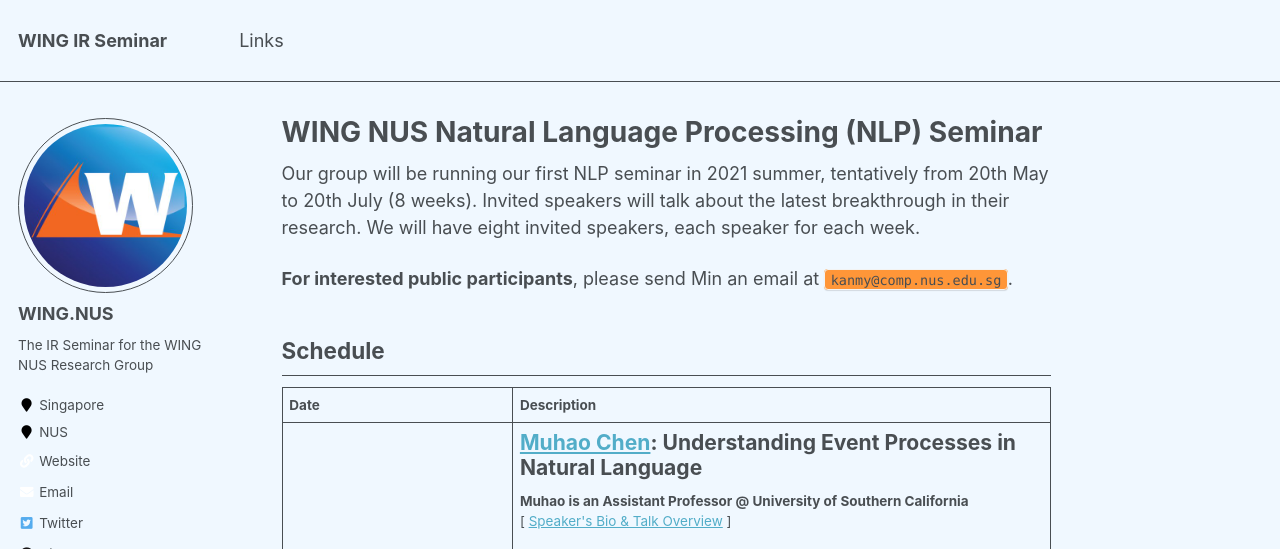
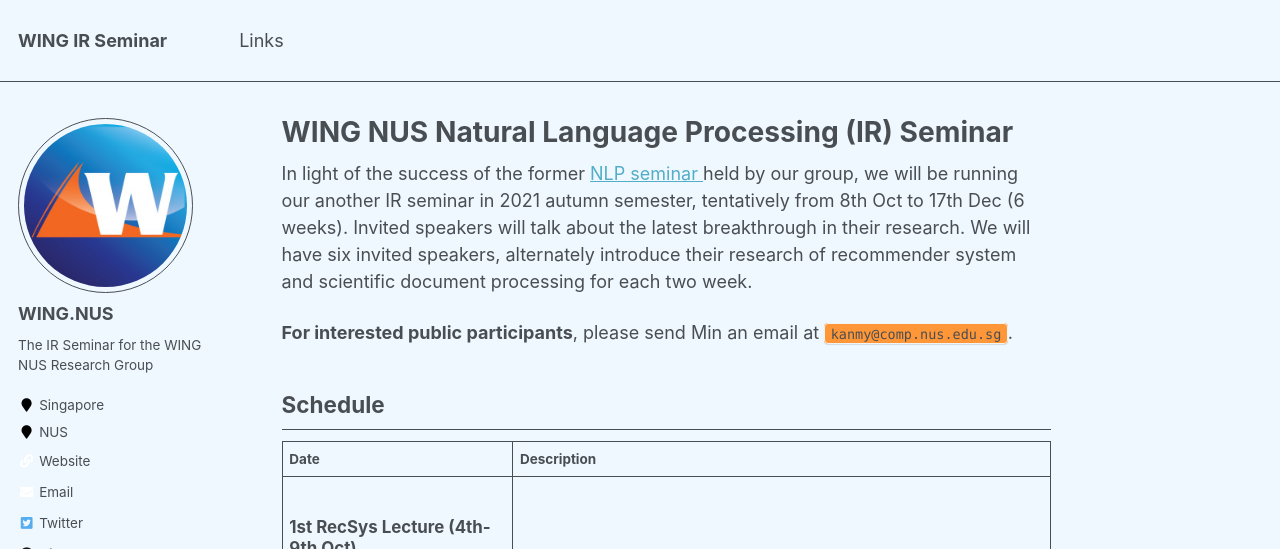
Before and after one commit to WING-NUS/ir-seminar, a Jekyll site: the page built from _pages/about.md, in a window 1280 px wide and 1400 px high. Shown: the top 549 px of the window. Built offline with Jekyll 4.4.1, drawn with Linux system fonts in a browser that asks for light colours; some of the changed text lies outside the part shown; grey boxes are pictures that could not be loaded.

Commit message:
update main page

````diff
--- a/_pages/about.md
+++ b/_pages/about.md
@@ -1,12 +1,12 @@
 ---
 permalink: /
-title: "WING NUS Natural Language Processing (NLP) Seminar"
+title: "WING NUS Natural Language Processing (IR) Seminar"
 author_profile: true
 redirect_from:
   - /about/
   - /about.html
 ---
-Our group will be running our first NLP seminar in 2021 summer, tentatively from 20th May to 20th July (8 weeks). Invited speakers will talk about the latest breakthrough in their research. We will have eight invited speakers, each speaker for each week.
+In light of the success of the former <a href="https://wing-nus.github.io/nlp-seminar/"> NLP seminar </a> held by our group, we will be running our another IR seminar in 2021 autumn semester, tentatively from 8th Oct to 17th Dec (6 weeks). Invited speakers will talk about the latest breakthrough in their research. We will have six invited speakers, alternately introduce their research of recommender system and scientific document processing for each two week.
 
 **For interested public participants**, please send Min an email at ```kanmy@comp.nus.edu.sg```.
 
@@ -21,186 +21,132 @@ Our group will be running our first NLP seminar in 2021 summer, tentatively from
   Use this first row as an exemplar.  You can get the Youtube offsets for each segment by using the share button and checking the "start at" checkbox and then pasting it.  The t parameter is the number of second from the start of the video.
  ************************************************** -->
 <tr>
-  <td><h2>10:00 AM May 27th SGT</h2><br/><a href="https://www.timeanddate.com/time/zones/sgt">When is SGT?</a>
+  <td><h2>1st RecSys Lecture (4th-9th Oct)</h2><br/><a href="https://www.timeanddate.com/time/zones/sgt">When is SGT?</a>
   </td>
 
   <td>
-    <h1><a href="https://muhaochen.github.io/">Muhao Chen</a>: Understanding Event Processes in Natural Language</h1>
-    <strong>Muhao is an Assistant Professor @ University of Southern California</strong>
-  <p>
-    [&nbsp;<a href="https://wing-nus.github.io/nlp-seminar/speaker-muhao">Speaker's Bio & Talk Overview</a>&nbsp;]
-  </p>
+      <!-- <h1><a href="https://muhaochen.github.io/">Muhao Chen</a>: Understanding Event Processes in Natural Language</h1>
+      <strong>Muhao is an Assistant Professor @ University of Southern California</strong>
+        <p>
+          [&nbsp;<a href="https://wing-nus.github.io/nlp-seminar/speaker-muhao">Speaker's Bio & Talk Overview</a>&nbsp;]
+        </p>
 
-  <p>
-    <iframe width="560" height="315" src="https://www.youtube.com/embed/SsVhzeT5VmA" frameborder="0" allow="autoplay; encrypted-media" allowfullscreen></iframe>
-  </p>
+        <p>
+          <iframe width="560" height="315" src="https://www.youtube.com/embed/SsVhzeT5VmA" frameborder="0" allow="autoplay; encrypted-media" allowfullscreen></iframe>
+        </p>
 
-  <p>
-  <script async class="speakerdeck-embed" data-id="774e2c28f938447ca62c11489b71e1d8" data-ratio="1.77777777777778" src="//speakerdeck.com/assets/embed.js"></script>
-  </p>
-
+        <p>
+        <script async class="speakerdeck-embed" data-id="774e2c28f938447ca62c11489b71e1d8" data-ratio="1.77777777777778" src="//speakerdeck.com/assets/embed.js"></script>
+        </p> -->
   </td>
 
   </tr>
 
 <tr>
-  <td><h2>21:00 PM June 1st SGT<br /></h2>
+  <td><h2>2nd SciDoc Lecture (18th-23th Oct)<br /></h2>
   </td>
 
   <td>
-    <h1><a href="https://www.cc.gatech.edu/~dyang888/">Diyi Yang</a>: Natural Language Processing with Less Data and More Structures</h1>
-    <strong>Diyi is an Assistant Professor @ Georgia Institute of Technology</strong>
-  <p>
-    [&nbsp;<a href="https://wing-nus.github.io/nlp-seminar/speaker-diyi">Speaker's Bio & Talk Overview</a>&nbsp;]
-  </p>
+        <!-- <h1><a href="https://www.cc.gatech.edu/~dyang888/">Diyi Yang</a>: Natural Language Processing with Less Data and More Structures</h1>
+        <strong>Diyi is an Assistant Professor @ Georgia Institute of Technology</strong>
+      <p>
+        [&nbsp;<a href="https://wing-nus.github.io/nlp-seminar/speaker-diyi">Speaker's Bio & Talk Overview</a>&nbsp;]
+      </p>
 
-  <p>
-  <script async class="speakerdeck-embed" data-id="7192c41df8194e3ea5b0ef3b1c678153" data-ratio="1.77777777777778" src="//speakerdeck.com/assets/embed.js"></script>
-  </p>
+      <p>
+      <script async class="speakerdeck-embed" data-id="7192c41df8194e3ea5b0ef3b1c678153" data-ratio="1.77777777777778" src="//speakerdeck.com/assets/embed.js"></script>
+      </p> -->
 
   </td>
 </tr>
 
 
-  <tr>
-  <td><h2>16:00 PM June 10th SGT</h2>
+<tr>
+  <td><h2>3rd RecSys Lecture (1th-6th Nov)</h2>
   </td>
 
   <td>
+    <!-- <h1><a href="https://www.patricklewis.io/">Patrick Lewis</a>: PAQ: 65 Million Probably-Asked Questions and What You Can Do With Them</h1>
+      <strong>Patrick Lewis is a PhD Student @ University College London and Facebook AI Research</strong>
+    <p>
+      [&nbsp;<a href="https://wing-nus.github.io/nlp-seminar/speaker-patrick">Speaker's Bio & Talk Overview</a>&nbsp;]
+    </p>
 
-  <h1><a href="https://www.patricklewis.io/">Patrick Lewis</a>: PAQ: 65 Million Probably-Asked Questions and What You Can Do With Them</h1>
-    <strong>Patrick Lewis is a PhD Student @ University College London and Facebook AI Research</strong>
-  <p>
-    [&nbsp;<a href="https://wing-nus.github.io/nlp-seminar/speaker-patrick">Speaker's Bio & Talk Overview</a>&nbsp;]
-  </p>
+    <p>
+      <iframe width="560" height="315" src="https://www.youtube.com/embed/qOwH2ZOIH0Q" frameborder="0" allow="autoplay; encrypted-media" allowfullscreen></iframe>
+    </p>
 
-  <p>
-    <iframe width="560" height="315" src="https://www.youtube.com/embed/qOwH2ZOIH0Q" frameborder="0" allow="autoplay; encrypted-media" allowfullscreen></iframe>
-  </p>
-
-  <p>
-  <script async class="speakerdeck-embed" data-id="b93af64bc4fc46e992e03f3dcfc01a36" data-ratio="1.77777777777778" src="//speakerdeck.com/assets/embed.js"></script>
-  </p>
-
+    <p>
+    <script async class="speakerdeck-embed" data-id="b93af64bc4fc46e992e03f3dcfc01a36" data-ratio="1.77777777777778" src="//speakerdeck.com/assets/embed.js"></script>
+    </p> -->
   </td>
   </tr>
 
 
   <tr>
-  <td><h2>10:00 AM June 17th SGT<br/></h2>
+  <td><h2>4th SciDoc Lecture (15th-20th Nov)<br/></h2>
   </td>
   <td>
-  <h1><a href="http://zhiting.ucsd.edu/">Zhiting Hu</a>: Text Generation with No (Good) Data: New Reinforcement Learning and Causal Frameworks</h1>
-  <strong>Zhiting is an Assistant Professor @ UC San Diego</strong>
+      <!-- <h1><a href="http://zhiting.ucsd.edu/">Zhiting Hu</a>: Text Generation with No (Good) Data: New Reinforcement Learning and Causal Frameworks</h1>
+      <strong>Zhiting is an Assistant Professor @ UC San Diego</strong>
 
-  <p>
-    [&nbsp;<a href="https://wing-nus.github.io/nlp-seminar/speaker-zhiting">Speaker's Bio & Talk Overview</a>&nbsp;]
-    <br/></p>
+      <p>
+        [&nbsp;<a href="https://wing-nus.github.io/nlp-seminar/speaker-zhiting">Speaker's Bio & Talk Overview</a>&nbsp;]
+        <br/></p>
 
- <p>
-    <iframe width="560" height="315" src="https://www.youtube.com/embed/rim-FhieEv0" frameborder="0" allow="autoplay; encrypted-media" allowfullscreen></iframe>
-  </p>
+     <p>
+        <iframe width="560" height="315" src="https://www.youtube.com/embed/rim-FhieEv0" frameborder="0" allow="autoplay; encrypted-media" allowfullscreen></iframe>
+      </p>
 
-<p>
- <script async class="speakerdeck-embed" data-id="0a88a0017d014c398b2e3cc52e47b578" data-ratio="1.77777777777778" src="//speakerdeck.com/assets/embed.js"></script>
-</p>
-
+    <p>
+     <script async class="speakerdeck-embed" data-id="0a88a0017d014c398b2e3cc52e47b578" data-ratio="1.77777777777778" src="//speakerdeck.com/assets/embed.js"></script>
+    </p> -->
   </td>
   </tr>
 
 
   <tr>
-  <td><h2>10:00 AM June 24th SGT<br/></h2>
+  <td><h2>5th RecSys Lecture (29th Nov - 4th Dec)<br/></h2>
   </td>
   <td>
+    <!-- <h1><a href="https://jasonwu0731.github.io">Jason C.S. Wu</a>: Conversations as Knowledge: from Question Answering to Summarization</h1>
+      <strong>Jason is a Senior Research Scientist @ Salesforce AI Research</strong>
 
-  <h1><a href="https://jasonwu0731.github.io">Jason C.S. Wu</a>: Conversations as Knowledge: from Question Answering to Summarization</h1>
-    <strong>Jason is a Senior Research Scientist @ Salesforce AI Research</strong>
+    <p>
+      [&nbsp;<a href="https://wing-nus.github.io/nlp-seminar/speaker-jason">Speaker's Bio & Talk Overview</a>&nbsp;]
+      <br/></p>
 
-  <p>
-    [&nbsp;<a href="https://wing-nus.github.io/nlp-seminar/speaker-jason">Speaker's Bio & Talk Overview</a>&nbsp;]
-    <br/></p>
+   <p>
+      <iframe width="560" height="315" src="https://www.youtube.com/embed/QxvnAnO9c-I" frameborder="0" allow="autoplay; encrypted-media" allowfullscreen></iframe>
+    </p>
 
- <p>
-    <iframe width="560" height="315" src="https://www.youtube.com/embed/QxvnAnO9c-I" frameborder="0" allow="autoplay; encrypted-media" allowfullscreen></iframe>
-  </p>
-
-  <p>
-  <script async class="speakerdeck-embed" data-id="fb8f2652b3fb47d9a7d89af5f8ee57d4" data-ratio="1.77777777777778" src="//speakerdeck.com/assets/embed.js"></script>
-  </p>
-
-
+    <p>
+    <script async class="speakerdeck-embed" data-id="fb8f2652b3fb47d9a7d89af5f8ee57d4" data-ratio="1.77777777777778" src="//speakerdeck.com/assets/embed.js"></script>
+    </p> -->
   </td>
   </tr>
 
   <tr>
-  <td><h2>10:00 AM July 1st SGT<br/></h2>
+  <td><h2>6th SciDoc Lecture (13th-18th Dec)<br/></h2>
   </td>
   <td>
-    <h1><a href="https://www.mit.edu/~jda/">Jacob Andreas</a>: Implicit Representations of Meaning in Neural Language Models</h1>
-    <strong>Jacob is the X Consortium Assistant Professor @ Massachusetts Institute of Technology</strong>
+        <!-- <h1><a href="https://www.mit.edu/~jda/">Jacob Andreas</a>: Implicit Representations of Meaning in Neural Language Models</h1>
+        <strong>Jacob is the X Consortium Assistant Professor @ Massachusetts Institute of Technology</strong>
 
-  <p>
-    [&nbsp;<a href="https://wing-nus.github.io/nlp-seminar/speaker-jacob">Speaker's Bio & Talk Overview</a>&nbsp;]
-    <br/></p>
+      <p>
+        [&nbsp;<a href="https://wing-nus.github.io/nlp-seminar/speaker-jacob">Speaker's Bio & Talk Overview</a>&nbsp;]
+        <br/></p>
 
-   <p>
-    <iframe width="560" height="315" src="https://www.youtube.com/embed/BHQBkN4PyPc" frameborder="0" allow="autoplay; encrypted-media" allowfullscreen></iframe>
-  </p>
+       <p>
+        <iframe width="560" height="315" src="https://www.youtube.com/embed/BHQBkN4PyPc" frameborder="0" allow="autoplay; encrypted-media" allowfullscreen></iframe>
+      </p>
 
-  <p>
- <script async class="speakerdeck-embed" data-id="d3cc896072894123800a2467ab77adf9" data-ratio="1.77777777777778" src="//speakerdeck.com/assets/embed.js"></script>
-  </p>
-
+      <p>
+     <script async class="speakerdeck-embed" data-id="d3cc896072894123800a2467ab77adf9" data-ratio="1.77777777777778" src="//speakerdeck.com/assets/embed.js"></script>
+      </p> -->
   </td>
   </tr>
 
-  <tr>
-  <td><h2>9:00 AM July 8th SGT<br/></h2>
-  </td>
-  <td>
-    <h1><a href="https://hhexiy.github.io">He He</a>: Guarding Against Spurious Correlations in Natural Language Understanding</h1>
-    <strong>He He is an Assistant Professor @ New York University</strong>
-
-  <p>
-    [&nbsp;<a href="https://wing-nus.github.io/nlp-seminar/speaker-he">Speaker's Bio & Talk Overview</a>&nbsp;]
-    <br/></p>
-
-  <p>
-    <iframe width="560" height="315" src="https://www.youtube.com/embed/iiXrsdJEiag" frameborder="0" allow="autoplay; encrypted-media" allowfullscreen></iframe>
-  </p>
-
-  <p>
-<script async class="speakerdeck-embed" data-id="f665f2e5adfd4476b1cfd17db81195a6" data-ratio="1.77966101694915" src="//speakerdeck.com/assets/embed.js"></script>
-  </p>
-
-  </td>
-  </tr>
-
-
-
-  <tr>
-  <td><h2>July 16th SGT 9:30 AM<br/></h2>
-  </td>
-  <td>
-    <h1><a href="https://vered1986.github.io/">Vered Shwartz</a>: Commonsense Knowledge and Reasoning in Natural Language</h1>
-    <strong>Vered is a Postdoctoral Researcher @ Allen Institute for AI and University of Washington</strong>
-
-  <p>
-    [&nbsp;<a href="https://wing-nus.github.io/nlp-seminar/speaker-vered">Speaker's Bio & Talk Overview</a>&nbsp;]
-    <br/></p>
-
-  <p>
-    <iframe width="560" height="315" src="https://www.youtube.com/embed/L5CaFBRiRw4" frameborder="0" allow="autoplay; encrypted-media" allowfullscreen></iframe>
-  </p>
-
-  <p>
-    <script async class="speakerdeck-embed" data-id="06767fb8ae2d4a8bb9b538ae08b10bb8" data-ratio="1.29456384323641" src="//speakerdeck.com/assets/embed.js"></script>
-  </p>
-
-
-  </td>
-  </tr>
 
   <tr>
   </tr>
@@ -217,31 +163,10 @@ Our group will be running our first NLP seminar in 2021 summer, tentatively from
 </div>
 
 <div class="tutor__profile">
-  <img src="images/liangming.jpg"/><BR/>
-  <strong>Liangming Pan</strong>
+  <img src="images/bio-photo.jpg"/><BR/>
+  <strong>ADD</strong>
   <BR/>
- <A HREF="http://www.liangmingpan.com/">Homepage</A><BR/>
-</div>
-
-<div class="tutor__profile">
-  <img src="images/taha.png"/><BR/>
-  <strong>Taha Aksu</strong>
-  <BR/>
- <A HREF="https://cuthalionn.github.io/">Homepage</A><BR/>
-</div>
-
-<div class="tutor__profile">
-  <img src="images/samson.jpg"/><BR/>
-  <strong>Samson Tan</strong>
-  <BR/>
- <A HREF="https://samsontmr.github.io/">Homepage</A><BR/>
-</div>
-
-<div class="tutor__profile">
-  <img src="images/yisong.jpg"/><BR/>
-  <strong>Yisong Miao</strong>
-  <BR/>
- <A HREF="https://yisong.me/">Homepage</A><BR/>
+ <A HREF="">Homepage</A><BR/>
 </div>
 
 </div>
````
